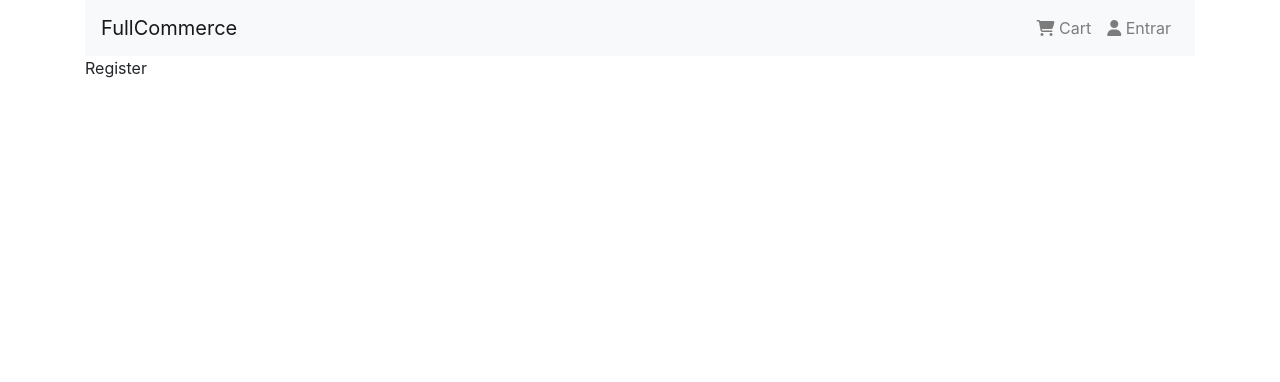
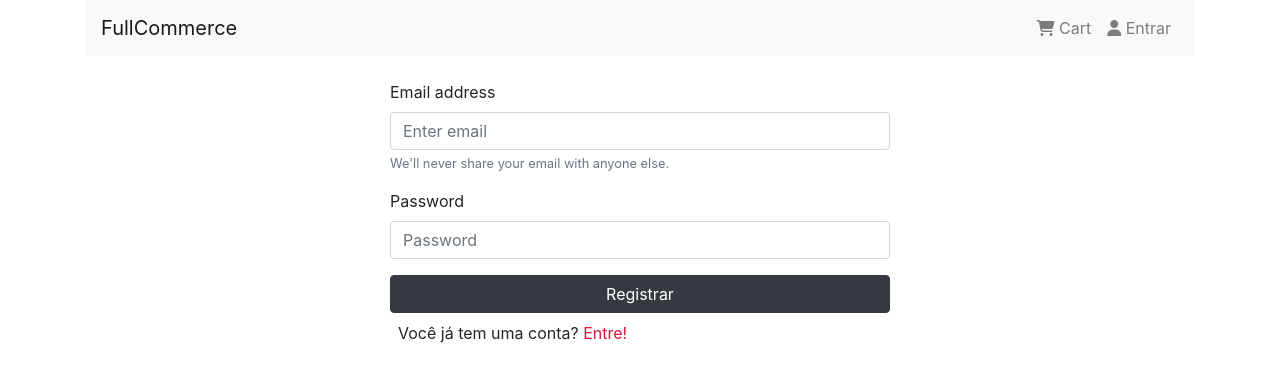
Before and after one commit to menezesmario/fullstackcommerce, a Next.js app: page /register in a window 1280 px wide. Shown: the top 382 px of the page. Built offline with nearby package versions, Linux system fonts and the light colour scheme.

Commit message:
form Login / Register

```diff
--- a/components/NavBar.js
+++ b/components/NavBar.js
@@ -6,7 +6,7 @@ function NavBar() {
     const router = useRouter()
     const isActive = (r) => {
         if(r === router.pathname){
-        return "active"
+        return " active"
         } else {
         return ""
 
--- /dev/null
+++ b/next.config.js
@@ -0,0 +1,6 @@
+module.exports = {
+    env: {
+        "BASE_URL": "http://localhost:3000",
+        "MONGODB_URL": "mongodb+srv://mario:Goprohero5@cluster0.6dafq.mongodb.net/fullcommerce?retryWrites=true&w=majority"
+    }
+}
--- a/pages/_document.js
+++ b/pages/_document.js
@@ -1,28 +1,3 @@
-// import Document, {Html, Head, Main, NextScript} from 'next/document'
-
-// class MyDocument extends Document {
-//     render() {
-//         return(
-//             <Html lang="en">
-//                 <Head>
-//                     <meta name="description" content="Dev AT E-commerce website with Next.js"/>
-//                     <link rel="stylesheet" href="https://maxcdn.bootstrapcdn.com/bootstrap/4.0.0/css/bootstrap.min.css" >
-//                     <script src="https://code.jquery.com/jquery-3.2.1.slim.min.js" ></script>
-//                     <script src="https://cdnjs.cloudflare.com/ajax/libs/popper.js/1.12.9/umd/popper.min.js" ></script>
-//                     <script src="https://maxcdn.bootstrapcdn.com/bootstrap/4.0.0/js/bootstrap.min.js" ></script>
-//                 </Head>
-//                 <body>
-//                     <Main />
-//                     <NextScript />
-//                 </body>
-//             </Html>
-//         )
-//     }
-// }
-
-// export default MyDocument
-
-
 import Document, {Html, Head, Main, NextScript} from 'next/document'
 
 class MyDocument extends Document{
@@ -31,11 +6,9 @@ class MyDocument extends Document{
             <Html lang="en">
                 <Head>
                     <meta name="description" content="Dev AT E-commerce website with Next.js"/>
-                    <link rel="stylesheet" href="https://cdn.jsdelivr.net/npm/bootstrap@4.5.3/dist/css/bootstrap.min.css" />
+                    <link rel="stylesheet" href="https://cdn.jsdelivr.net/npm/bootstrap@4.6.0/dist/css/bootstrap.min.css"/>
                     <script src="https://code.jquery.com/jquery-3.5.1.slim.min.js"></script>
                     <script src="https://cdn.jsdelivr.net/npm/bootstrap@4.5.3/dist/js/bootstrap.bundle.min.js"></script>
-                    <script src="https://kit.fontawesome.com/a076d05399.js"></script>
-                    <script src={`https://www.paypal.com/sdk/js?client-id=${process.env.PAYPAL_CLIENT_ID}`}></script>
                     <script src="https://kit.fontawesome.com/a076d05399.js"></script>
 
                 </Head>
--- a/pages/register.js
+++ b/pages/register.js
@@ -1,7 +1,30 @@
-const Register = () => {
+import Head from 'next/head'
+import Link from 'next/link'
+
+const Register =() => {
     return (
-        <div>Register</div>
+        <div>
+            <Head>
+                <title>Registrar</title>
+            </Head>
+
+            <form className="mx-auto m-4" style={{maxWidth: '500px'}}>
+                <div className="form-group">
+                    <label htmlFor="exampleInputEmail1">Email address</label>
+                    <input type="email" className="form-control" id="exampleInputEmail1" aria-describedby="emailHelp" placeholder="Enter email"/>
+                    <small id="emailHelp" className="form-text text-muted">We'll never share your email with anyone else.</small>
+                </div>
+                <div className="form-group">
+                    <label htmlFor="exampleInputPassword1">Password</label>
+                    <input type="password" className="form-control" id="exampleInputPassword1" placeholder="Password"/>
+                </div>
+
+                <button type="submit" className="btn btn-dark w-100">Registrar</button>
+                <p className="m-2">
+                    Você já tem uma conta?<Link href="/signin"><a style={{color: 'crimson'}}> Entre!</a></Link></p>
+            </form>
+        </div>
     )
 }
 
-export default Register
+export default Register;
```
Also changed, not shown: models/userModel.js (added, +34 -0 lines).
